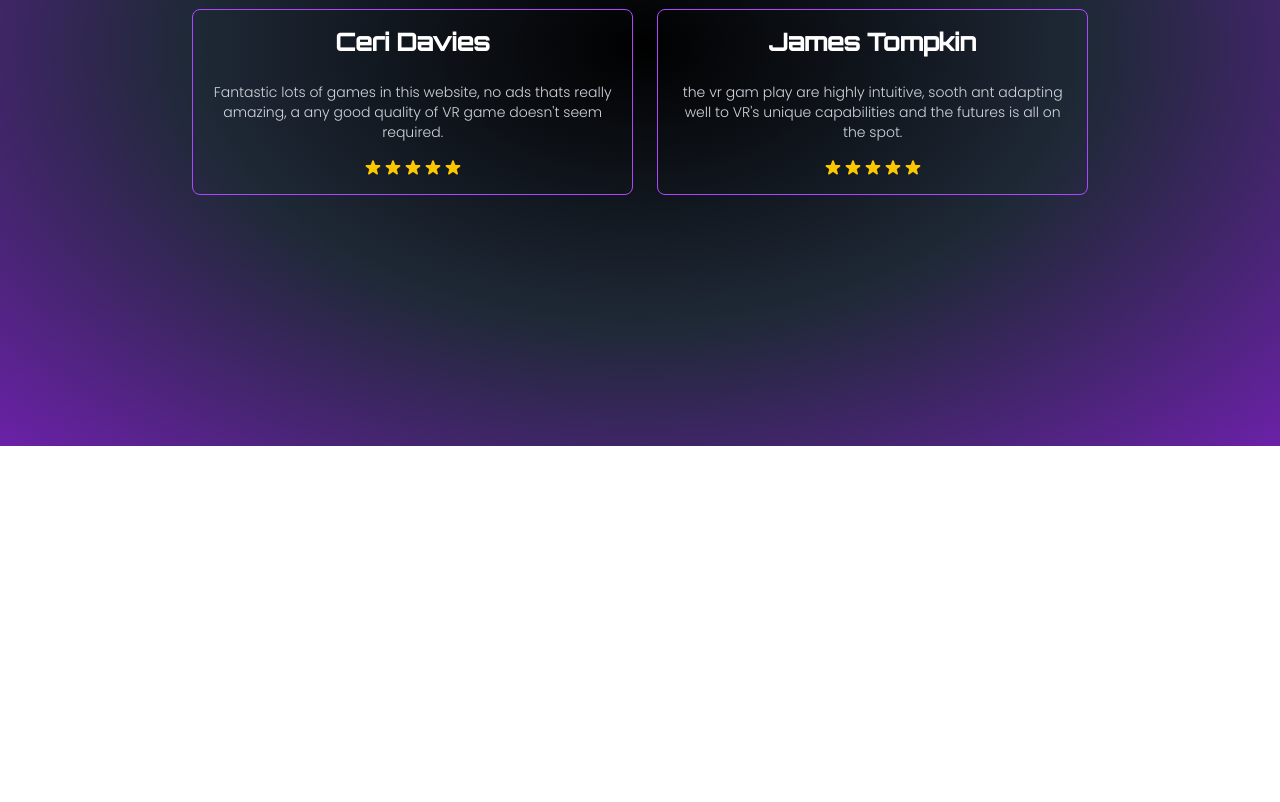
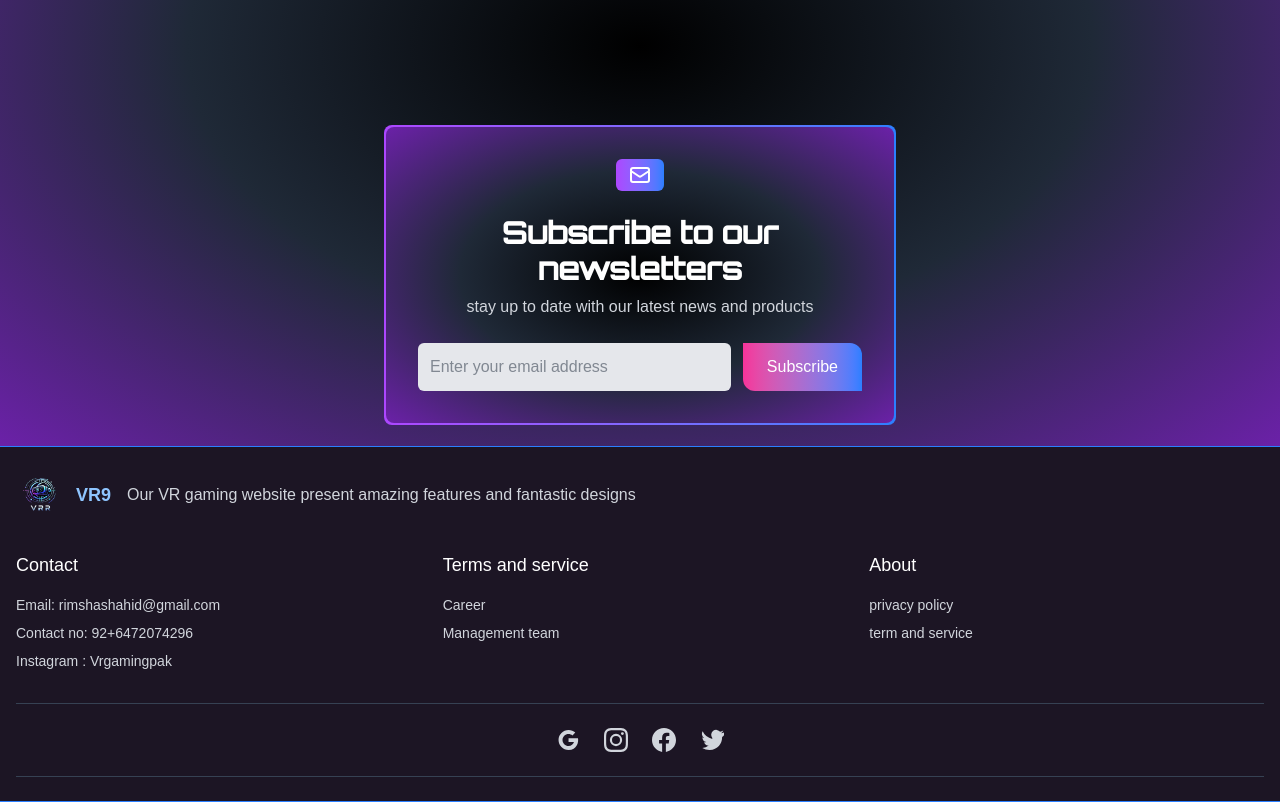
Before and after one commit to abdulwasay0245/Gaming-Landing-Page, a Next.js app: page / in a window 1280 px wide. Shown: the part 6080-6882 px from the top of the page. Before the commit the page ends 6526 px from the top, so only its background shows below. Built offline with nearby package versions, Linux system fonts and the light colour scheme; a web font is replaced by a local one.

Commit message:
added subscribe and footer

```diff
--- /dev/null
+++ b/src/app/component/Footer.tsx
@@ -0,0 +1,96 @@
+// components/Footer.jsx
+import React from 'react';
+import Link from 'next/link';
+import Image from 'next/image';
+
+export default function Footer() {
+  return (
+    <footer className="bg-[#1c1524] text-white border-t border-b border-blue-500">
+      {/* Top section with logo and description */}
+      <div className="container mx-auto px-4 py-6">
+        <div className="flex flex-col md:flex-row items-start md:items-center mb-8">
+          <div className="flex items-center mb-4 md:mb-0">
+            <div className="w-12 h-12 relative mr-3">
+              <Image
+                src="/LOGO.png"
+                alt="VR Logo"
+                width={48}
+                height={48}
+                className="object-contain"
+              />
+            </div>
+            <span className="text-lg font-semibold text-blue-300">VR9</span>
+          </div>
+          <p className="text-gray-300 ml-0 md:ml-4">
+            Our VR gaming website present amazing features and fantastic designs
+          </p>
+        </div>
+
+        {/* Middle section with columns */}
+        <div className="grid grid-cols-1 md:grid-cols-3 gap-8 pb-8">
+          {/* Contact Column */}
+          <div>
+            <h3 className="font-medium text-lg mb-4">Contact</h3>
+            <ul className="space-y-2 text-sm text-gray-300">
+              <li>Email: rimshashahid@gmail.com</li>
+              <li>Contact no: 92+6472074296</li>
+              <li>Instagram : Vrgamingpak</li>
+            </ul>
+          </div>
+
+          {/* Terms Column */}
+          <div>
+            <h3 className="font-medium text-lg mb-4">Terms and service</h3>
+            <ul className="space-y-2 text-sm text-gray-300">
+              <li><Link href="/career" className="hover:text-blue-300">Career</Link></li>
+              <li><Link href="/management-team" className="hover:text-blue-300">Management team</Link></li>
+            </ul>
+          </div>
+
+          {/* About Column */}
+          <div>
+            <h3 className="font-medium text-lg mb-4">About</h3>
+            <ul className="space-y-2 text-sm text-gray-300">
+              <li><Link href="/privacy-policy" className="hover:text-blue-300">privacy policy</Link></li>
+              <li><Link href="/terms-and-service" className="hover:text-blue-300">term and service</Link></li>
+            </ul>
+          </div>
+        </div>
+
+        {/* Divider */}
+        <div className="border-t border-gray-700"></div>
+
+        {/* Social Links */}
+        <div className="flex justify-center space-x-6 py-6">
+          <Link href="https://google.com" className="text-gray-300 hover:text-white">
+            <span className="sr-only">Google</span>
+            <svg xmlns="http://www.w3.org/2000/svg" width="24" height="24" viewBox="0 0 24 24" fill="currentColor">
+              <path d="M12.545,10.239v3.821h5.445c-0.712,2.315-2.647,3.972-5.445,3.972c-3.332,0-6.033-2.701-6.033-6.032 s2.701-6.032,6.033-6.032c1.498,0,2.866,0.549,3.921,1.453l2.814-2.814C17.503,2.988,15.139,2,12.545,2 C7.021,2,2.543,6.477,2.543,12s4.478,10,10.002,10c8.396,0,10.249-7.85,9.426-11.748L12.545,10.239z"/>
+            </svg>
+          </Link>
+          <Link href="https://instagram.com" className="text-gray-300 hover:text-white">
+            <span className="sr-only">Instagram</span>
+            <svg fill="currentColor" viewBox="0 0 24 24" width="24" height="24">
+              <path d="M12 2.163c3.204 0 3.584.012 4.85.07 3.252.148 4.771 1.691 4.919 4.919.058 1.265.069 1.645.069 4.849 0 3.205-.012 3.584-.069 4.849-.149 3.225-1.664 4.771-4.919 4.919-1.266.058-1.644.07-4.85.07-3.204 0-3.584-.012-4.849-.07-3.26-.149-4.771-1.699-4.919-4.92-.058-1.265-.07-1.644-.07-4.849 0-3.204.013-3.583.07-4.849.149-3.227 1.664-4.771 4.919-4.919 1.266-.057 1.645-.069 4.849-.069zM12 0C8.741 0 8.333.014 7.053.072 2.695.272.273 2.69.073 7.052.014 8.333 0 8.741 0 12c0 3.259.014 3.668.072 4.948.2 4.358 2.618 6.78 6.98 6.98C8.333 23.986 8.741 24 12 24c3.259 0 3.668-.014 4.948-.072 4.354-.2 6.782-2.618 6.979-6.98.059-1.28.073-1.689.073-4.948 0-3.259-.014-3.667-.072-4.947-.196-4.354-2.617-6.78-6.979-6.98C15.668.014 15.259 0 12 0zm0 5.838a6.162 6.162 0 100 12.324 6.162 6.162 0 000-12.324zM12 16a4 4 0 110-8 4 4 0 010 8zm6.406-11.845a1.44 1.44 0 100 2.881 1.44 1.44 0 000-2.881z" />
+            </svg>
+          </Link>
+          <Link href="https://facebook.com" className="text-gray-300 hover:text-white">
+            <span className="sr-only">Facebook</span>
+            <svg fill="currentColor" viewBox="0 0 24 24" width="24" height="24">
+              <path d="M24 12.073c0-6.627-5.373-12-12-12s-12 5.373-12 12c0 5.99 4.388 10.954 10.125 11.854v-8.385H7.078v-3.47h3.047V9.43c0-3.007 1.792-4.669 4.533-4.669 1.312 0 2.686.235 2.686.235v2.953H15.83c-1.491 0-1.956.925-1.956 1.874v2.25h3.328l-.532 3.47h-2.796v8.385C19.612 23.027 24 18.062 24 12.073z" />
+            </svg>
+          </Link>
+          <Link href="https://twitter.com" className="text-gray-300 hover:text-white">
+            <span className="sr-only">Twitter</span>
+            <svg fill="currentColor" viewBox="0 0 24 24" width="24" height="24">
+              <path d="M23.953 4.57a10 10 0 01-2.825.775 4.958 4.958 0 002.163-2.723 9.99 9.99 0 01-3.159 1.2A4.92 4.92 0 0012.2 9.75c0 .388.043.766.127 1.126A13.995 13.995 0 012.608 3.3a4.917 4.917 0 001.524 6.574A4.88 4.88 0 012.4 9.183v.063a4.926 4.926 0 003.95 4.829 4.95 4.95 0 01-2.224.085 4.935 4.935 0 004.6 3.42A9.863 9.863 0 011.2 19.954a9.962 9.962 0 001.08.056A13.942 13.942 0 009.671 22c8.035 0 12.432-6.656 12.432-12.428 0-.188-.004-.377-.012-.566a8.865 8.865 0 002.206-2.27l-.045-.016z" />
+            </svg>
+          </Link>
+        </div>
+
+        {/* Bottom Divider */}
+        <div className="border-t border-gray-700"></div>
+      </div>
+    </footer>
+  );
+}
--- /dev/null
+++ b/src/app/component/Subscribe.tsx
@@ -0,0 +1,53 @@
+'use client'
+import { useState } from 'react';
+import { orbitron } from './fonts';
+import Button from './Button';
+
+export default function NewsletterSubscription() {
+  const [email, setEmail] = useState('');
+  const [subscribed, setSubscribed] = useState(false);
+
+  const handleSubmit = (e) => {
+    e.preventDefault();
+    // Handle subscription logic here
+    console.log(`Subscribing email: ${email}`);
+    setSubscribed(true);
+    setEmail('');
+  };
+
+  return (
+    <div className="mt-40 w-full max-w-lg relative p-0.5 rounded-lg bg-gradient-to-r from-purple-500 to-blue-500">
+      <div className=" rounded-lg p-8" style={{ background: 'radial-gradient(ellipse at center, #000000, #1f2937, #6b21a8)' }} >
+        <div className="flex justify-center mb-6">
+          <div className="w-12 h-8 bg-gradient-to-r from-purple-500 to-blue-500 rounded-md flex items-center justify-center">
+            <svg xmlns="http://www.w3.org/2000/svg" className="h-6 w-6 text-white" fill="none" viewBox="0 0 24 24" stroke="currentColor">
+              <path strokeLinecap="round" strokeLinejoin="round" strokeWidth={2} d="M3 8l7.89 5.26a2 2 0 002.22 0L21 8M5 19h14a2 2 0 002-2V7a2 2 0 00-2-2H5a2 2 0 00-2 2v10a2 2 0 002 2z" />
+            </svg>
+          </div>
+        </div>
+
+        <h2 className="text-center  text-white text-2xl md:text-3xl font-bold mb-2" style={orbitron.style}>Subscribe to our newsletters</h2>
+        <p className="text-center text-gray-300 mb-6">stay up to date with our latest news and products</p>
+
+        {subscribed ? (
+          <div className="text-center text-green-400 py-4">
+            Thank you for subscribing!
+          </div>
+        ) : (
+          <form onSubmit={handleSubmit} className="flex flex-col md:flex-row gap-3">
+            <input
+              type="email"
+              placeholder="Enter your email address"
+              className="flex-grow p-3 rounded-md bg-gray-200 text-gray-800 focus:outline-none focus:ring-2 focus:ring-blue-500"
+              value={email}
+              onChange={(e) => setEmail(e.target.value)}
+              required
+            />
+            <Button text='Subscribe' />
+
+          </form>
+        )}
+      </div>
+    </div>
+  );
+}
--- a/src/app/component/Testimonial.tsx
+++ b/src/app/component/Testimonial.tsx
@@ -1,4 +1,5 @@
 import { orbitron, poppins } from "./fonts";
+import NewsletterSubscription from "./Subscribe";
 
 
 const Testimonial = ({ author, text, rating }:{author: string, text: string, rating: number}) => {
@@ -57,6 +58,7 @@ export default function TestimonialsSection() {
           />
         ))}
       </div>
+      <NewsletterSubscription />
     </div>
   );
 }
--- a/src/app/page.tsx
+++ b/src/app/page.tsx
@@ -5,6 +5,7 @@ import JoinSection from "./component/JoinSection";
 import SecondCardSection from "./component/SecondCardSection";
 import PlanSection from "./component/PlanSection";
 import TestimonialsSection from "./component/Testimonial";
+import Footer from "./component/Footer";
 
 
 
@@ -18,6 +19,7 @@ export default function Home() {
       <SecondCardSection />
       <PlanSection />
       <TestimonialsSection />
+      <Footer />
     </>
   );
 }
```
